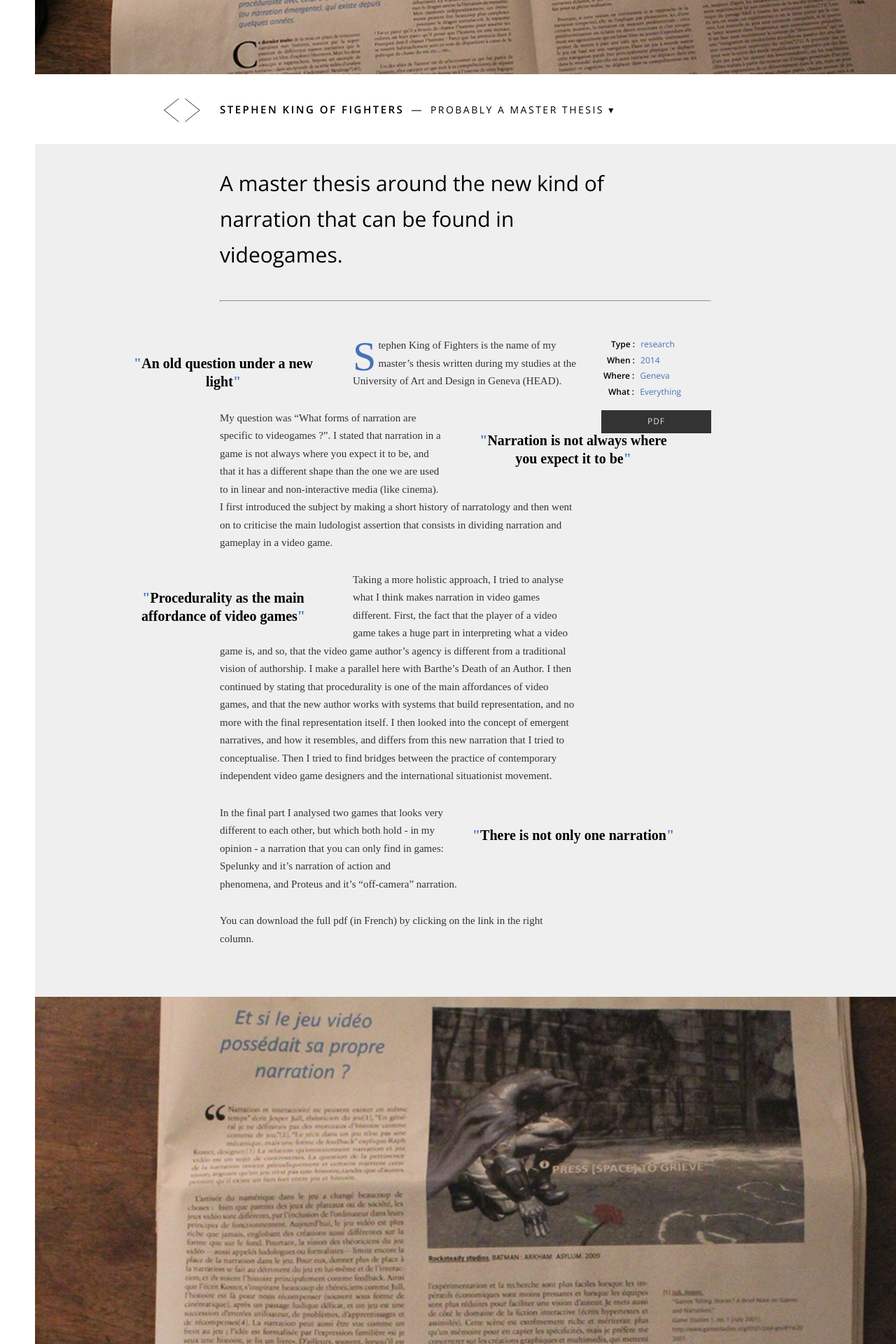
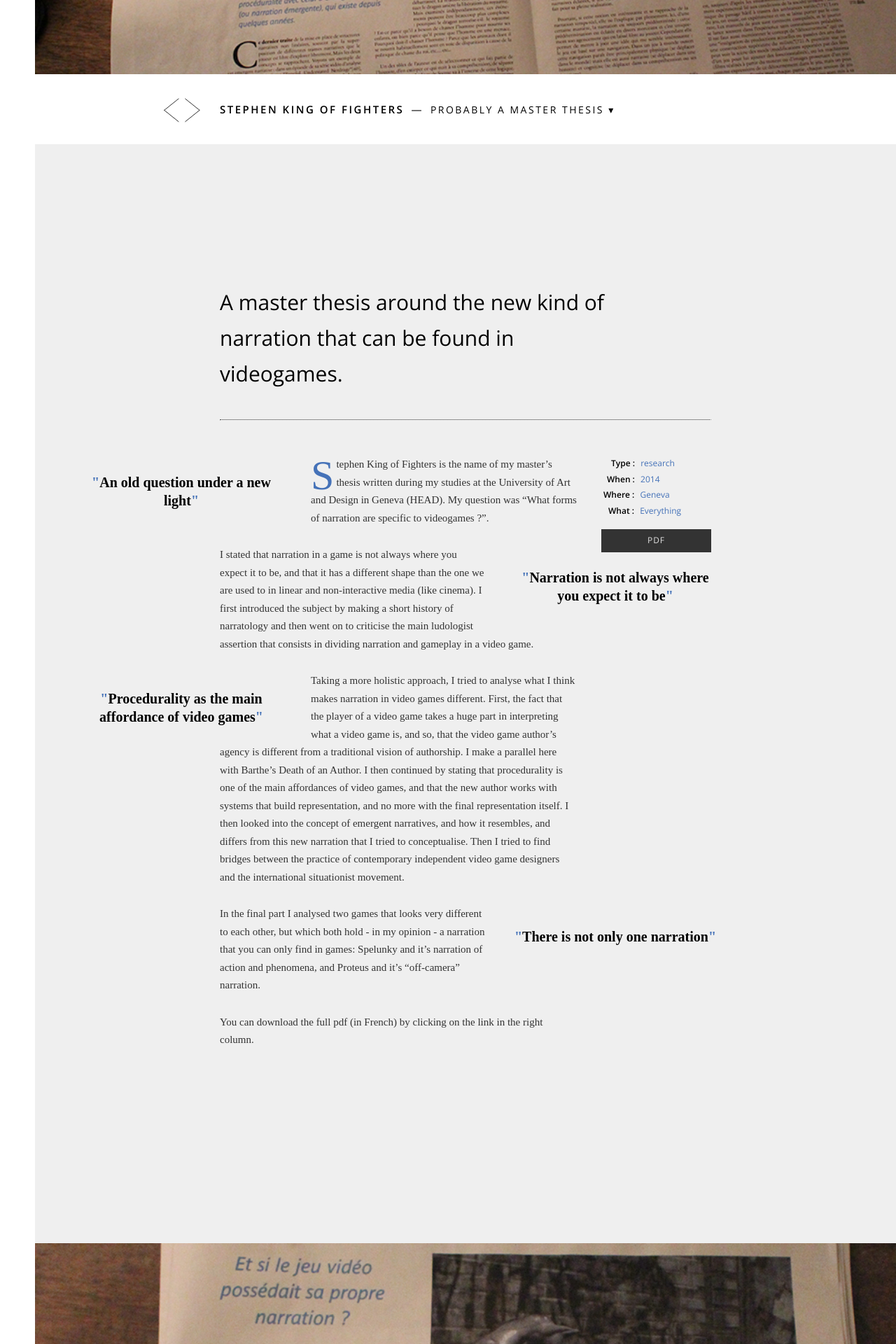
Before and after one commit to ragekit/ragekit.github.io, a Jekyll site: the page built from _posts/2014-02-16-StephenKingOfFighters.markdown, in a window 1280 px wide. Shown: the part 694-2614 px from the top of the page at 70% size. Built offline with Jekyll 4.4.1, drawn with Linux system fonts in a browser that asks for light colours; some web fonts are replaced.

Commit message:
more breathing room

```diff
--- a/_posts/2014-02-16-StephenKingOfFighters.markdown
+++ b/_posts/2014-02-16-StephenKingOfFighters.markdown
@@ -19,9 +19,9 @@
 
 ###An old question under a new light
 Stephen King of Fighters is the name of my master’s thesis written during my studies at the University of Art and Design in Geneva (HEAD).
+My question was "What forms of narration are specific to videogames ?".
 
 ####Narration is not always where you expect it to be
-My question was "What forms of narration are specific to videogames ?".
 I stated that narration in a game is not always where you expect it to be, and that it has a different shape than the one we are used to in linear and non-interactive media (like cinema). I first introduced the subject by making a short history of narratology and then went on to criticise the main ludologist assertion that consists in dividing narration and gameplay in a video game.
 
 ###Procedurality as the main affordance of video games
--- a/css/main.scss
+++ b/css/main.scss
@@ -136,11 +136,11 @@
 
 
   div{
-    width:95%;
+    width:100%;
     margin:50px auto 0;
     font-size:12px;
     line-height:$footerSize;
-
+    opacity:.7;
     hr{
       margin:0;
       opacity:.3;
@@ -148,7 +148,7 @@
     }
     span.author{
       font-weight:600;
-
+      margin-left:10px;
     }
 
     span.time{
@@ -283,7 +283,6 @@
 }
 
 .media {
-  margin-top:70px;
   // margin-left : auto;
   // margin-right : auto;
   //padding:50px;
@@ -307,6 +306,7 @@
   opacity:1;
   //transition:all .5s;
 }
+margin-bottom:50px;
 }
 
 #homeCover{
@@ -394,17 +394,24 @@
   {
 
     width:752px;
+    //top:100px;
+    //position:relative;
+    padding-top:$menuSize + 200px;
+    padding-bottom:250px;
     margin:0 auto;
-    padding-top:30px;
+    //padding:0 0;
   }
   .shortDes{
     font-family: $titleFont;
-    margin-top:$headerSize ;
+    margin-top:0 ;
     width : 600px;
     line-height: 1.7;
     font-size:30px;
     font-weight: 300;
     color:#000;
+  }
+  p{
+   // text-align:justify;
   }
 
   hr{
@@ -504,14 +511,14 @@
   position:relative;
   //  left:-150px;
   margin-right:30px;
-  margin-left:-150px;
+  margin-left:-210px;
 }
 
 h4{
   float:right;
   position:relative;
   margin-left:30px;
-  margin-right:-150px
+  margin-right:-210px
 
 }
 
```
